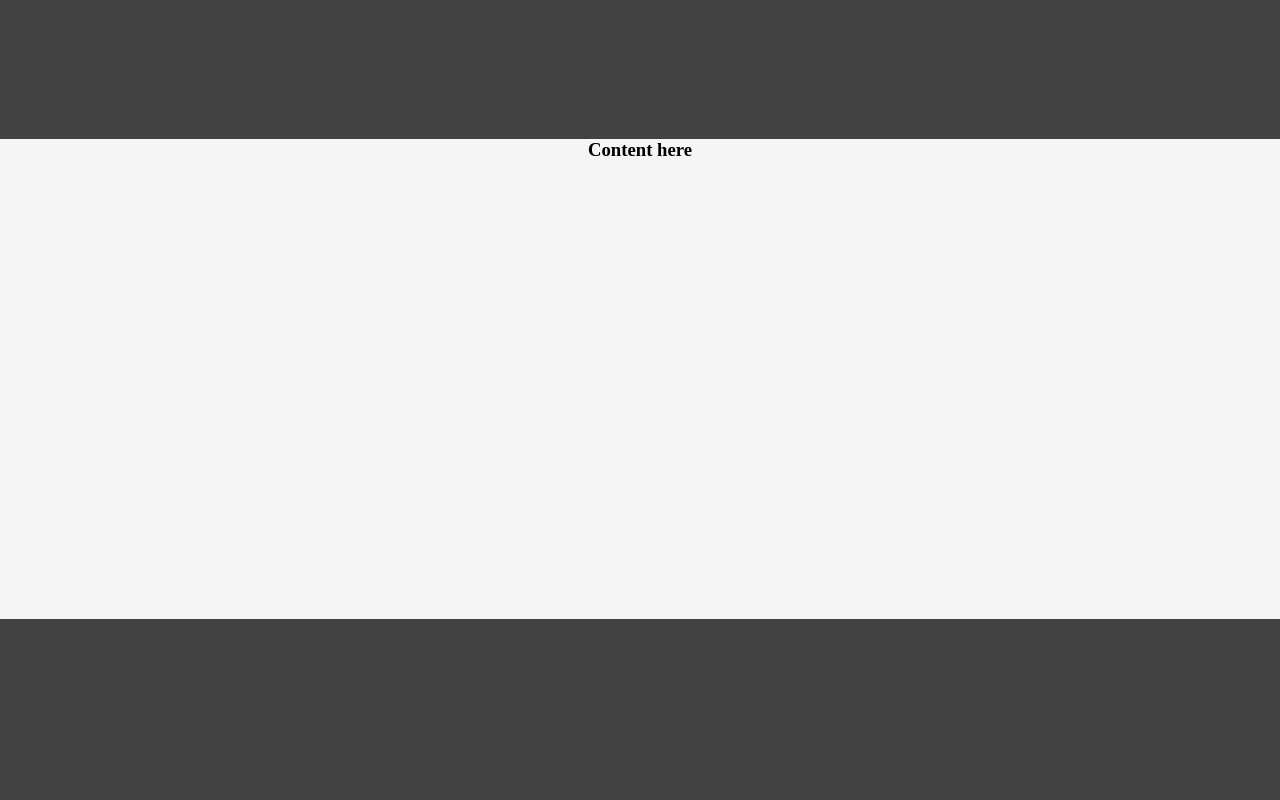
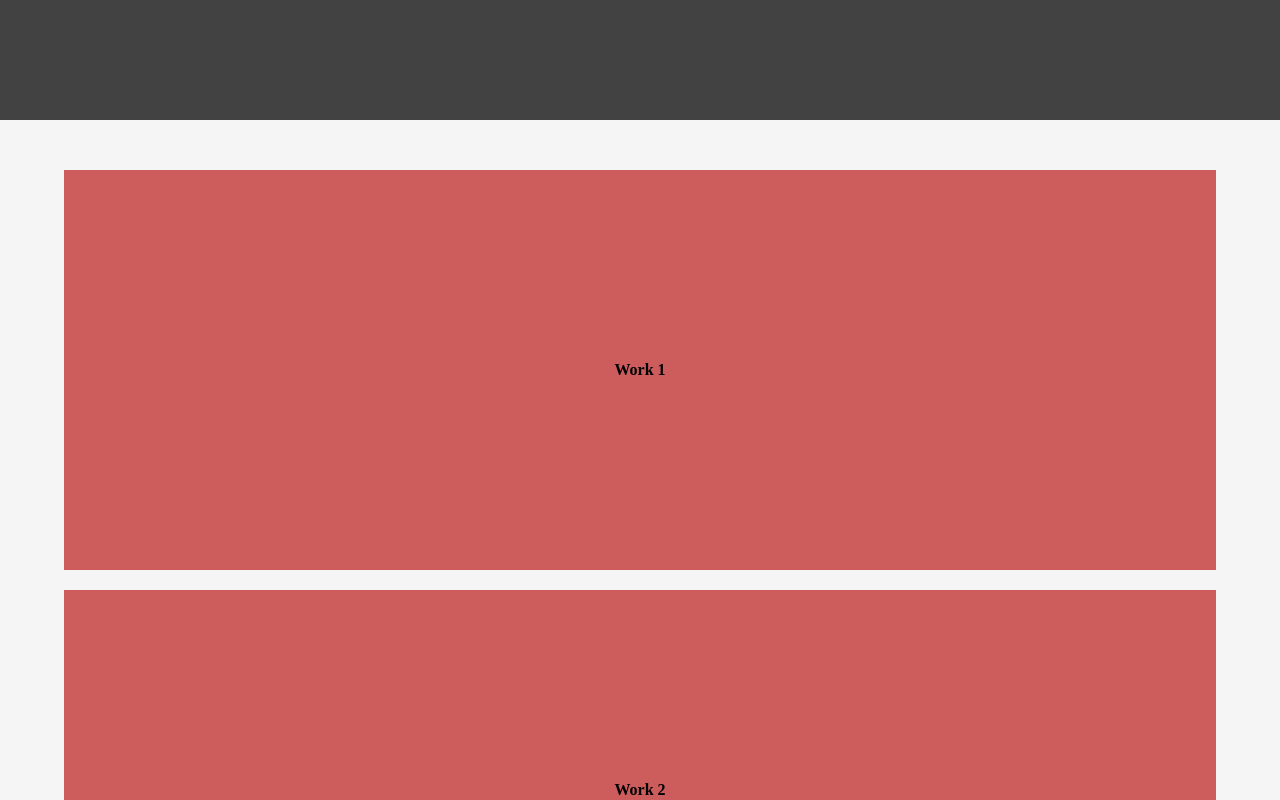
Before and after one commit to BuddhaTheChef/fl-2020, a React (Create React App) app: page /work in a window 1280 px wide. Shown: the part 400-1200 px from the top of the page. Before the commit the page ends 1019 px from the top, so only its background shows below. Built offline with nearby package versions, Linux system fonts and the light colour scheme.

Commit message:
adding in styles for home and about

```diff
--- a/src/App.css
+++ b/src/App.css
@@ -170,8 +170,19 @@ background-color: rgb(66,66,66);
 
 .lower-work-div {
   background-color: whitesmoke;
+  padding: 30px 0px;
   color: black;
-  height: 60vh;
+  height: inherit;
+}
+
+.work-div-subcontent {
+  width: 90%;
+  display: flex;
+  justify-content: center;
+  align-items: center;
+  height: 400px;
+  background-color: indianred;
+  margin: 20px auto;
 }
 
 /* Contact Page */
--- a/src/components/About/About.js
+++ b/src/components/About/About.js
@@ -8,12 +8,25 @@ export default class About extends Component {
                 <div className="header-about-div-l"><p style={{padding: '95px', fontSize: '40px'}}>This is a small description. Or a little bit ab out your career.</p></div>
                 <div className="header-about-div-r"><h1 className="title">About</h1></div>
             </div>
-            <div className="lower-about-div">
+
+            <div className="main-about-div">
+            <div className="header-about-div-r">
                     <h1 style={{color:'black', display: 'inline'}}>Other content</h1>
             </div>
-            <div className="lower-about-div">
+            <div className="header-about-div-l">
                     <h1 style={{color:'black', display: 'inline'}}>Other content</h1>
             </div>
+            </div>
+
+            <div className="main-about-div">
+            <div className="header-about-div-l">
+                    <h1 style={{color:'black', display: 'inline'}}>Other content</h1>
+            </div>
+            <div className="header-about-div-r">
+                    <h1 style={{color:'black', display: 'inline'}}>Other content</h1>
+            </div>
+            </div>
+
             </div>
         )
     }
--- a/src/components/Work/Work.js
+++ b/src/components/Work/Work.js
@@ -8,7 +8,9 @@ export default class Work extends Component {
                 <div className="header-work-div"><p style={{padding: '95px', fontSize: '40px'}}>Work</p></div>
             </div>
             <div className="lower-work-div">
-                <h3>Content here</h3>
+                <div className="work-div-subcontent"><h4>Work 1</h4></div>
+                <div className="work-div-subcontent"><h4>Work 2</h4></div>
+                <div className="work-div-subcontent"><h4>Work 3</h4></div>
             </div>
             </div>
         )
```
